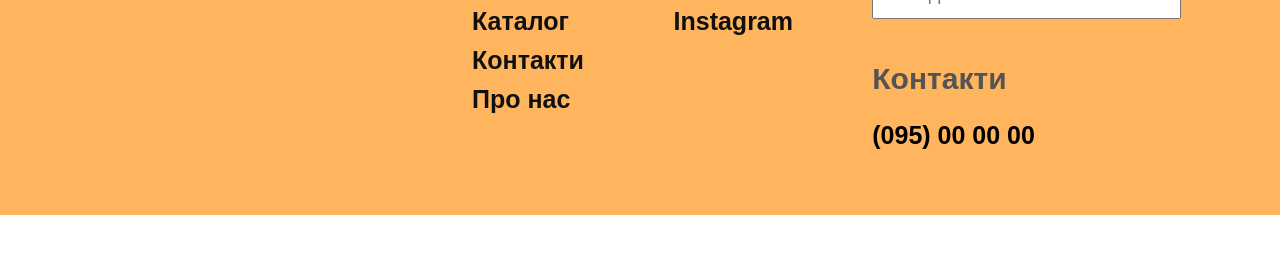
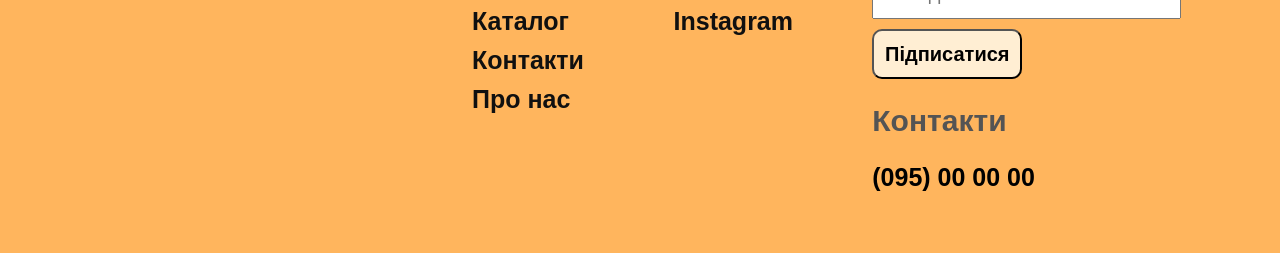
Before and after one commit to Chorn4/Lab4Web, a plain HTML site: page index.html in a window 1280 px wide. Shown: the part 3786-4039 px from the top of the page. Before the commit the page ends 4001 px from the top, so only its background shows below. Drawn offline with Linux system fonts and the light colour scheme.

Commit message:
finished v2

```diff
--- a/css/style.css
+++ b/css/style.css
@@ -500,3 +500,18 @@ body {
     font-size: 20px;
     padding: 12px 20px;
 }
+
+.footer button{
+    width: 150px;
+    height: 50px;
+    font-size: 20px;
+    font-weight: bold;
+    margin-top: 10px;
+    text-align: center;
+    border-radius: 10px;
+    background-color: #FFEED3;
+}
+
+.footer button:hover{
+    background-color: #FFB55D;
+}
--- a/index.html
+++ b/index.html
@@ -325,6 +325,7 @@
                     <form>
                         <input class="for-email" type="text" id="email" name="email" placeholder="Введіть Email">
                     </form>
+                    <button>Підписатися</button>
                     <br>
                     <h2>Контакти</h2>
                     <p>(095) 00 00 00</p>
```
